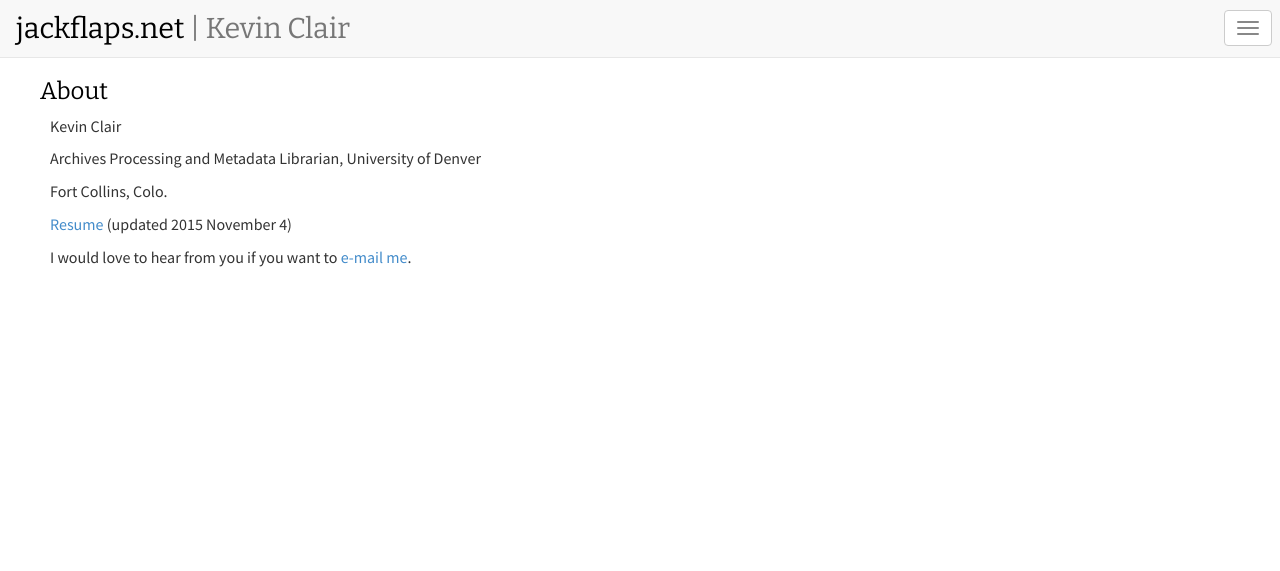
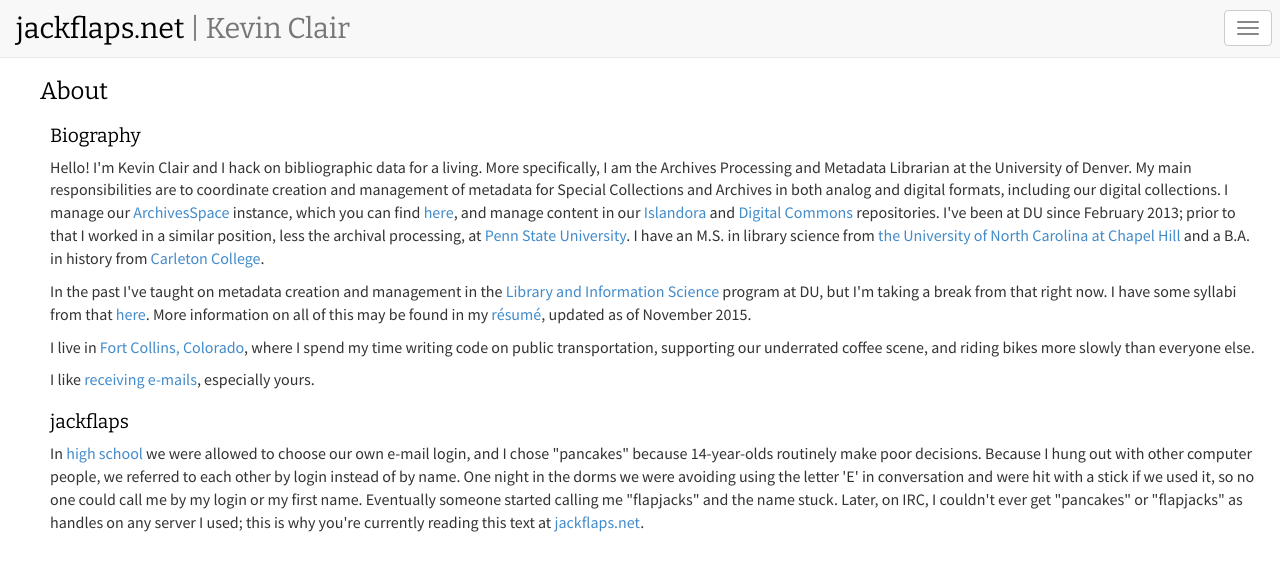
Before and after one commit to jackflaps/jackflaps.github.io, a Jekyll site: the page built from about/index.html, in a window 1280 px wide. Shown: the top 571 px of the page. Built offline with Jekyll 4.4.1, drawn with Linux system fonts in a browser that asks for light colours; Markdown is read by kramdown in place of the engine named in the settings.

Commit message:
added signature, updated about page

```diff
--- a/_includes/header.html
+++ b/_includes/header.html
@@ -9,6 +9,7 @@
     <script src="{{ site.baseurl }}/js/bootstrap.min.js"></script>
     <link href="https://fonts.googleapis.com/css?family=Bitter" rel="stylesheet" type="text/css">
     <link href="https://fonts.googleapis.com/css?family=Source+Sans+Pro" rel="stylesheet" type="text/css">
+    <link href='https://fonts.googleapis.com/css?family=EB+Garamond' rel='stylesheet' type='text/css'>
     <link href="{{ site.baseurl }}/css/bootstrap.min.css" rel="stylesheet">
     <link href="{{ site.baseurl }}/css/theme.css" rel="stylesheet">
 
--- a/_layouts/post.html
+++ b/_layouts/post.html
@@ -9,6 +9,10 @@
       <div class="post-content">
         {{ content }}
       </div>
+      <div class="post-signature">
+        <p>Written on {{ post.date | date: '%B %d, %Y' }}. Questions, comments, or just want to chat about whatever? <a href="mailto:kevin@jackflaps.net">I like e-mails.</a></p>
+      </div>
+
     </div>
   </div>
 </div>
--- a/about/index.html
+++ b/about/index.html
@@ -7,10 +7,12 @@ layout: default
     <a href="{{ site.baseurl }}/about">About</a>
   </h1>
   <div class="post-content">
-    <p>Kevin Clair</p>
-    <p>Archives Processing and Metadata Librarian, University of Denver</p>
-    <p>Fort Collins, Colo.</p>
-    <p><a href="http://jackflaps.net/pdf/resume.pdf">Resume</a> (updated 2015 November 4)</p>
-    <p>I would love to hear from you if you want to <a href="mailto:kevin@jackflaps.net">e-mail me</a>.</p>
+    <h2>Biography</h2>
+    <p>Hello! I'm Kevin Clair and I hack on bibliographic data for a living. More specifically, I am the Archives Processing and Metadata Librarian at the University of Denver. My main responsibilities are to coordinate creation and management of metadata for Special Collections and Archives in both analog and digital formats, including our digital collections. I manage our <a href="http://archivesspace.org">ArchivesSpace</a> instance, which you can find <a href="http://duarchives.coalliance.org">here</a>, and manage content in our <a href="https://specialcollections.du.edu">Islandora</a> and <a href="http://digitalcommons.du.edu">Digital Commons</a> repositories. I've been at DU since February 2013; prior to that I worked in a similar position, less the archival processing, at <a href="http://libraries.psu.edu">Penn State University</a>. I have an M.S. in library science from <a href="http://sils.unc.edu">the University of North Carolina at Chapel Hill</a> and a B.A. in history from <a href="http://carleton.edu">Carleton College</a>.</p>
+    <p>In the past I've taught on metadata creation and management in the <a href="http://morgridge.du.edu/programs/library-and-information-science">Library and Information Science</a> program at DU, but I'm taking a break from that right now. I have some syllabi from that <a href="http://jackflaps.net/lis4404">here</a>. More information on all of this may be found in my <a href="http://jackflaps.net/pdf/resume.pdf">résumé</a>, updated as of November 2015.</p>
+    <p>I live in <a href="http://equinoxbrewing.com">Fort Collins, Colorado</a>, where I spend my time writing code on public transportation, supporting our underrated coffee scene, and riding bikes more slowly than everyone else.</p>
+    <p>I like <a href="mailto:kevin@jackflaps.net">receiving e-mails</a>, especially yours.</p>
+    <h2>jackflaps</h2>
+    <p>In <a href="http://imsa.edu">high school</a> we were allowed to choose our own e-mail login, and I chose "pancakes" because 14-year-olds routinely make poor decisions. Because I hung out with other computer people, we referred to each other by login instead of by name. One night in the dorms we were avoiding using the letter 'E' in conversation and were hit with a stick if we used it, so no one could call me by my login or my first name. Eventually someone started calling me "flapjacks" and the name stuck. Later, on IRC, I couldn't ever get "pancakes" or "flapjacks" as handles on any server I used; this is why you're currently reading this text at <a href="http://jackflaps.net">jackflaps.net</a>.</p>
   </div>
 </div>
--- a/css/theme.css
+++ b/css/theme.css
@@ -186,7 +186,7 @@ body {
   color: #000;
 }
 
-.article .year {
+.article .year, .article .post-content h2 {
   font-family: 'Bitter', serif;
   font-size: 1.2em;
   color: #000;
@@ -219,3 +219,11 @@ body {
   font-size: 1.0em;
   padding: 0 10px;
 }
+
+.article .post-signature {
+  font-family: 'EB Garamond', serif;
+  font-size: 1.0em;
+  color: #777;
+  padding-left: 20px;
+  padding-right: 10px;
+}
--- a/index.html
+++ b/index.html
@@ -10,5 +10,9 @@ layout: default
     <div class="post-content">
       {{ post.content }}
     </div>
+    <div class="post-signature">
+      <p>Written on {{ post.date | date: '%B %d, %Y' }}. Questions, comments, or just want to chat about whatever? <a href="mailto:kevin@jackflaps.net">Send me a note.</a></p>
+    </div>
+
   </div>
 {% endfor %}
```
Also changed, not shown: _posts/2015-11-04-dlf-forum-reflections.md (+1 -0 lines).
